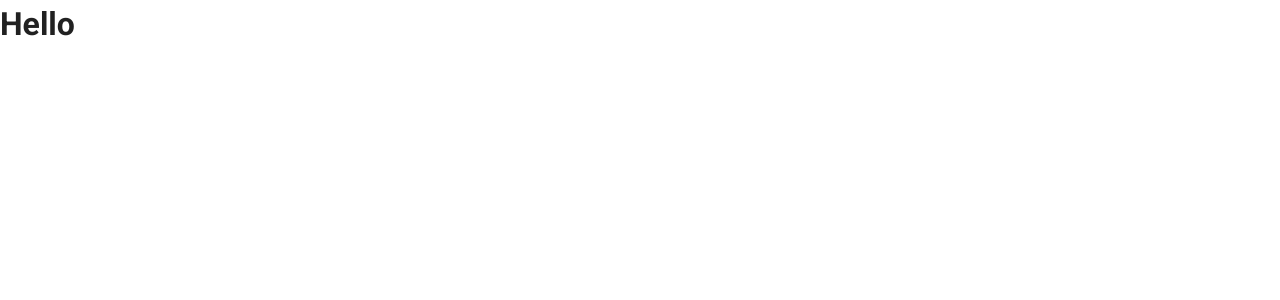
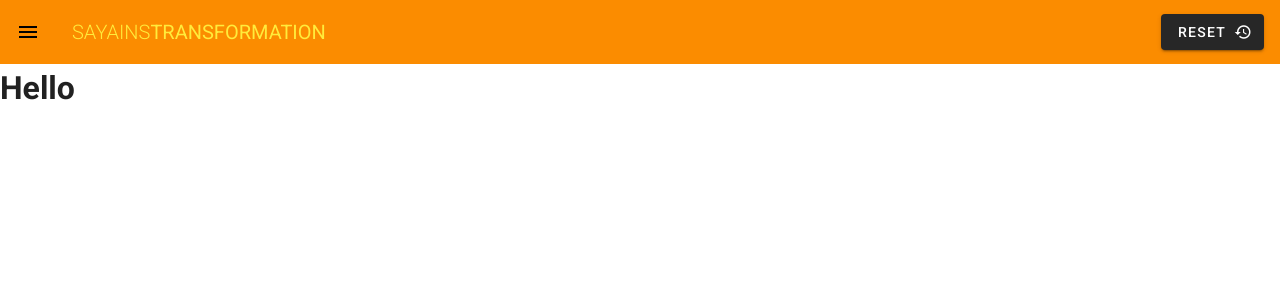
Before and after one commit to mohamedkaioken/Todo-Sayain, a Vue app: page / in a window 1280 px wide. Shown: the top 300 px of the page. Built offline with nearby package versions, Linux system fonts and the light colour scheme.

Commit message:
Creating The Navbar

```diff
--- a/public/index.html
+++ b/public/index.html
@@ -6,7 +6,7 @@
     <meta name="viewport" content="width=device-width,initial-scale=1.0">
     <link rel="icon" href="<%= BASE_URL %>favicon.ico">
     <title><%= htmlWebpackPlugin.options.title %></title>
-    <link rel="stylesheet" href="https://fonts.googleapis.com/css?family=Roboto:100,300,400,500,700,900">
+    <link href='https://fonts.googleapis.com/css?family=Roboto:300,400,500,700|Material+Icons' rel="stylesheet" type="text/css">
     <link rel="stylesheet" href="https://cdn.jsdelivr.net/npm/@mdi/font@latest/css/materialdesignicons.min.css">
   </head>
   <body>
--- a/src/App.vue
+++ b/src/App.vue
@@ -1,5 +1,6 @@
 <template>
-  <v-app>
+  <v-app class="grey lighten-4">
+    <Navbar />
     <v-content>
       <router-view></router-view>
     </v-content>
@@ -7,9 +8,14 @@
 </template>
 
 <script>
+import Navbar from '@/components/global/Navbar'
+
 export default {
   name: "App",
-
+  components:
+  {
+    Navbar
+  },
   data: () => ({
     //
   })
--- /dev/null
+++ b/src/components/global/Navbar.vue
@@ -0,0 +1,33 @@
+<template>
+    <nav>
+      <v-toolbar
+       app
+       flat
+       color="warning"
+      >
+      <v-app-bar-nav-icon @click="drawer= !drawer" class="black--text"></v-app-bar-nav-icon>
+      <v-toolbar-title class="text-uppercase yellow--text">
+          <span class="font-weight-light">Sayains</span>
+          <span >Transformation</span>
+      </v-toolbar-title>
+      <v-spacer></v-spacer>
+      <v-btn flat dark right>
+          <span>Reset</span>
+          <v-icon right>restore</v-icon>
+      </v-btn>
+      </v-toolbar>
+      <v-navigation-drawer app v-model="drawer" temporary class="lighten-3 green">
+          <p>Test</p>
+      </v-navigation-drawer>
+    </nav>
+</template>
+<script>
+export default {
+  name: "Navbar",
+  data () {
+      return {
+          drawer: false,
+      }
+  }
+}
+</script>
```
